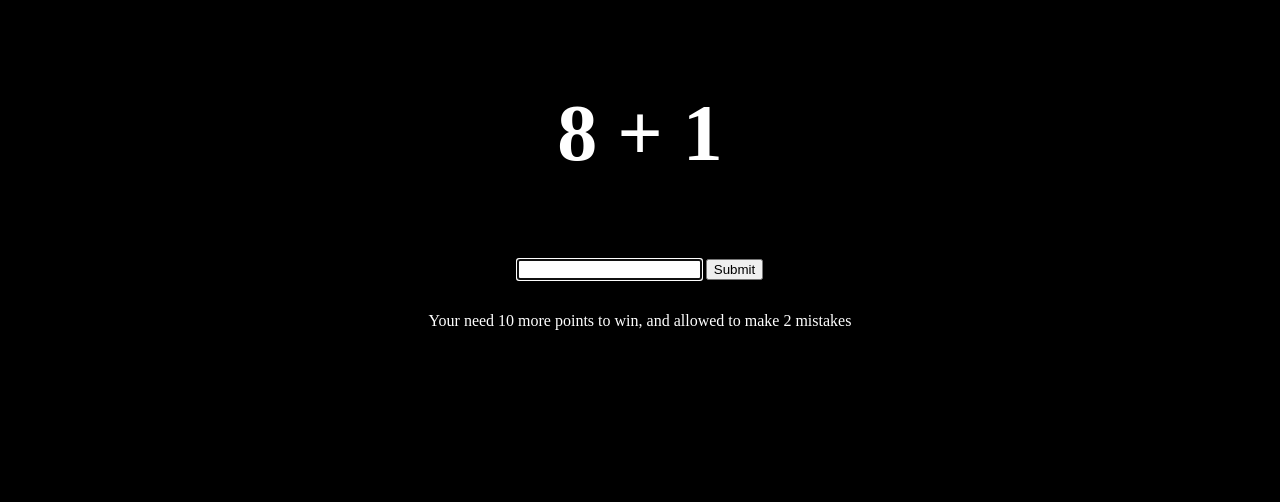
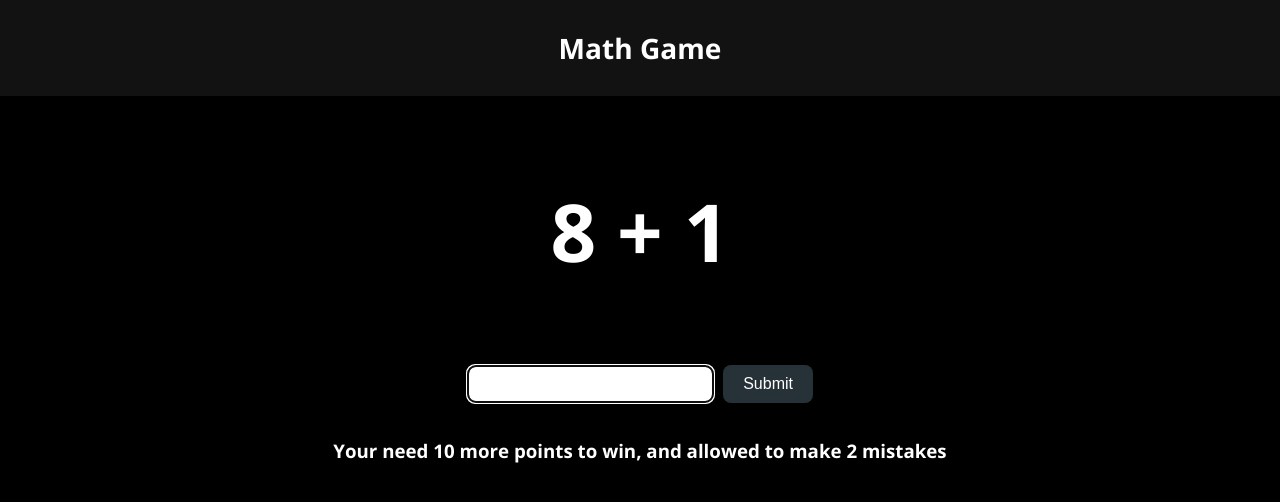
Before and after one commit to mercersFIRE/Math-Game, a plain HTML site: page index.html in a window 1280 px wide. Drawn offline with nearby package versions, Linux system fonts and the light colour scheme.

Commit message:
finish for now

```diff
--- a/index.html
+++ b/index.html
@@ -6,9 +6,16 @@
     <title>Math Game</title>
     <link rel="stylesheet" href="style.css">
     <link rel="stylesheet" href="https://cdnjs.cloudflare.com/ajax/libs/animate.css/4.1.1/animate.min.css" />
+    <link rel="preconnect" href="https://fonts.googleapis.com">
+    <link rel="preconnect" href="https://fonts.gstatic.com" crossorigin>
+    <link href="https://fonts.googleapis.com/css2?family=Open+Sans:ital,wght@0,300..800;1,300..800&display=swap"
+        rel="stylesheet">
 </head>
 
 <body>
+    <div class="head animate__animated animate__bounce">
+        <h3>Math Game</h3>
+    </div>
     <div class="firstBlur">
         <div class="mainUi">
             <h3 class="problemStatement animate__animated">Loading</h3>
@@ -16,13 +23,13 @@
                 <input type="text" class="ourField" autocomplete="off">
                 <button type="submit" class="buttonSubmit">Submit</button>
             </form>
-            <p class="scoreComment"></p>
+            <h3 class="scoreComment"></h3>
         </div>
     </div>
 
     <div class="popup hidden">
         <h2 class="popupText"></h2>
-        <button type="submit" class="startAgain">Start Again</button>
+        <button type="submit" class="startAgain buttonSubmit">Start Again</button>
     </div>
 
     <script src="main.js"></script>
--- a/main.js
+++ b/main.js
@@ -6,11 +6,11 @@ let popupText = document.querySelector(".popupText");
 let startAgain = document.querySelector(".startAgain");
 let popup = document.querySelector(".popup");
 let firstBlur = document.querySelector(".firstBlur");
+let head = document.querySelector(".head");
 
 
 let no1, no2, right = 0, wrong = 0;
 let sign;
-
 updateProblem();
 updateScore();
 function updateProblem() {
@@ -21,6 +21,7 @@ function updateProblem() {
     updateScore();
     problemStatement.innerHTML = `${no1} ${sign} ${no2}`;
 }
+
 
 ourForm.addEventListener("submit", checkAnswer)
 
--- a/style.css
+++ b/style.css
@@ -13,7 +13,7 @@
     z-index: 1;
     transition: all .3s ease-out;
     transform: scale(1);
-    background-color: rgba(233, 192, 43, 0.3);
+    background-color: rgba(18, 18, 18, 0.3);
     border-radius: 50px;
 
 }
@@ -39,7 +39,20 @@
     transition: all .3s ease-out;
 }
 
+.head
+{
+    font-size: 1.5rem;
+    text-align: center;
+    padding: 1px;
+    background-color: #121212;
+}
 body {
+    margin:0;
+    font-family: "Open Sans", sans-serif;
+    font-optical-sizing: auto;
+    font-style: normal;
+    font-variation-settings:
+        "wdth" 100;
     color: white;
     background-color: black;
 }
@@ -65,3 +78,27 @@ body {
     color: green;
     transition: all .1s ease-out;
 }
+
+.ourField {
+    border-radius: 8px;
+    padding: 8px 18px;
+    font-size: 16px;
+    margin-right: 5px;
+}
+
+.buttonSubmit {
+    border-radius: 8px;
+    background-color: #263238;
+    color: #fff;
+    border: none;
+    padding: 10px 20px;
+    font-size: 16px;
+    cursor: pointer;
+
+}
+
+.buttonSubmit:hover {
+    background-color: #00695C    ;
+    transition: all .5s ease-out;
+
+}
```
